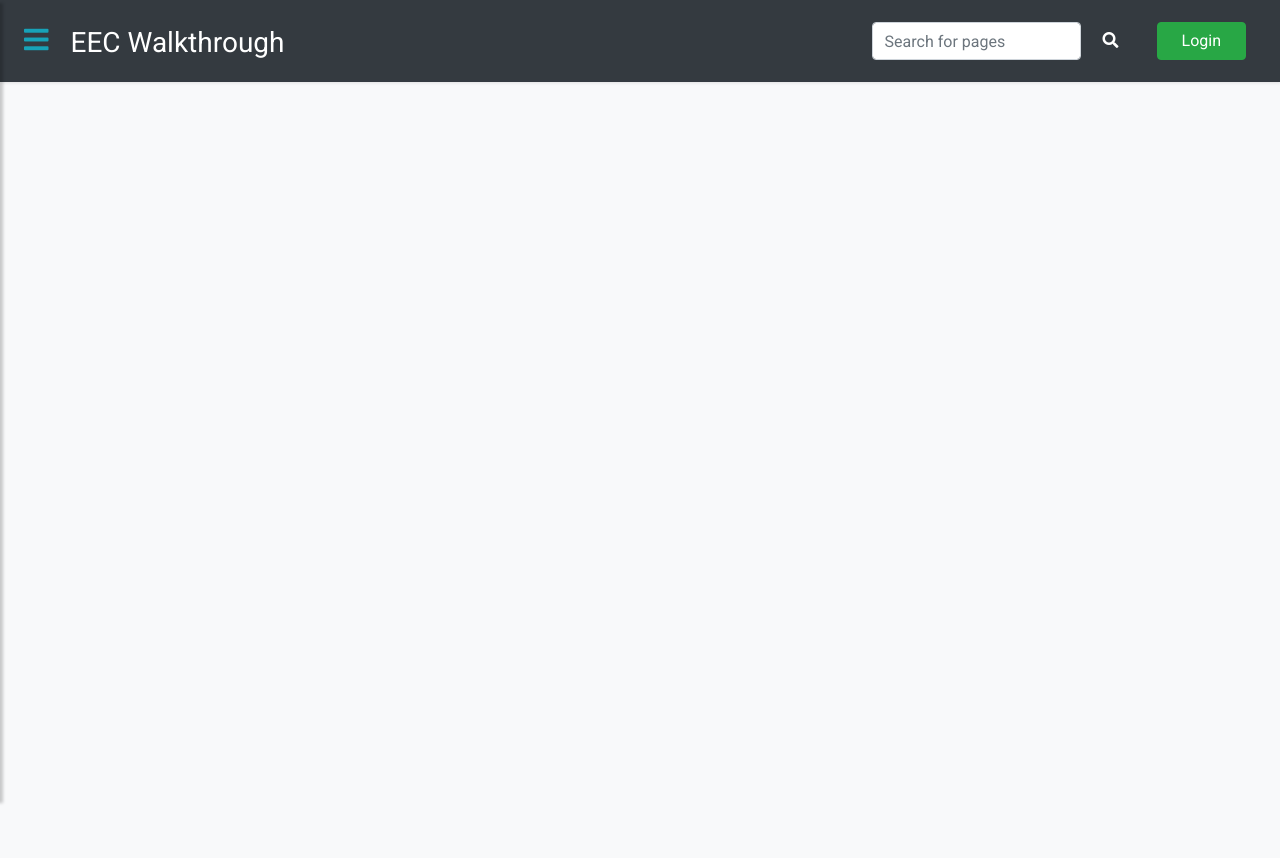
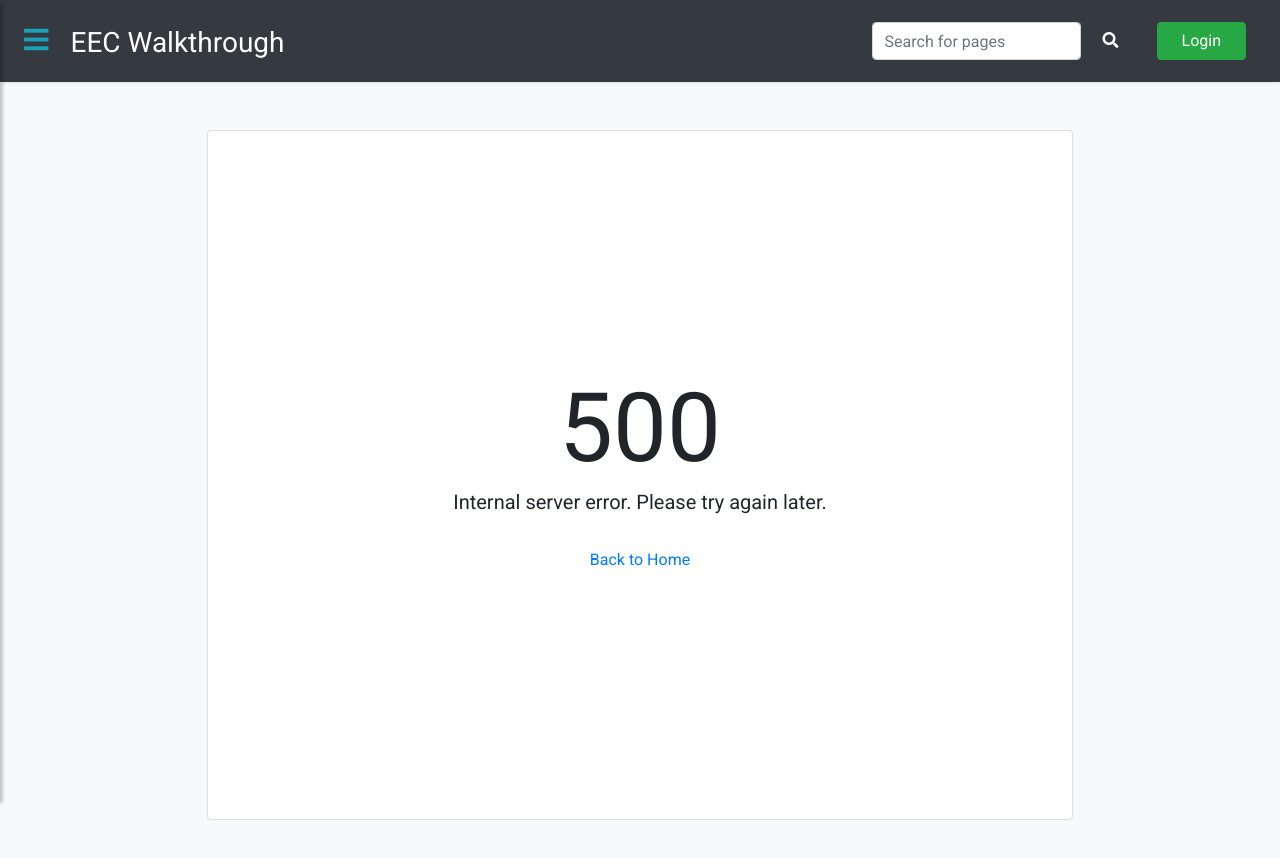
Before and after one commit to osu-cass/eec-walkthrough-react, a React (Create React App) app in the folder frontend/: page /500 in a window 1280 px wide. Shown: the top 858 px of the page. Before the commit the page ends 800 px from the top, so only its background shows below. Built offline with nearby package versions, Linux system fonts and the light colour scheme; no server answers.

Commit message:
Add 500 page

```diff
--- a/frontend/src/App.js
+++ b/frontend/src/App.js
@@ -5,6 +5,8 @@ import ManageUsers from "./pages/ManageUsers/ManageUsers";
 import Search from "./pages/Search/Search";
 import RegisterUser from "./pages/RegisterUser/RegisterUser";
 import EditUser from "./pages/EditUser/EditUser";
+import Error404 from "./pages/404/Error404";
+import Error500 from "./pages/500/Error500";
 import NavBar from "./components/NavBar/NavBar";
 import Sidebar from "./components/Sidebar/Sidebar";
 import {Route, Switch} from "react-router-dom";
@@ -69,11 +71,14 @@ class App extends React.Component {
           <Route path='/edit-user'>
             <EditUser handleNameChange={this.handleNameChange} />
           </Route>
+          <Route path='/500'>
+            <Error500 />
+          </Route>
           <Route exact path='/'>
             <Home />
           </Route>
           <Route path='*'>
-            <Home />
+            <Error404 />
           </Route>
         </Switch>
       </main>
--- /dev/null
+++ b/frontend/src/pages/500/Error500.css
@@ -0,0 +1,10 @@
+body {
+  background-color: #f8f9fa;
+  font-family: 'Roboto', sans-serif;
+}
+
+@media (min-width: 1200px) {
+  .container {
+    max-width: 70%;
+  }
+}
--- /dev/null
+++ b/frontend/src/pages/500/Error500.js
@@ -0,0 +1,22 @@
+import React from "react";
+import {Card} from "react-bootstrap";
+import "./Error500.css";
+
+function Error404() {
+  return (
+    <div className="container">
+      <Card className="my-5 py-5 mb-5" id="500-error-container">
+        <div className="container py-5">
+          <div className="row justify-content-center py-5">
+            <div className="col-md-12 text-center py-5 my-5">
+              <span className="display-1 d-block">500</span>
+              <div className="mb-4 lead">Internal server error. Please try again later.</div>
+              <a href="/" class="btn btn-link">Back to Home</a>
+            </div>
+          </div>
+        </div>
+      </Card>
+    </div>
+  );
+}
+export default Error404;
--- a/frontend/src/pages/ContentPage/CreateHeader.js
+++ b/frontend/src/pages/ContentPage/CreateHeader.js
@@ -54,7 +54,7 @@ class CreateHeader extends React.Component {
       }
     })
       .catch((err) => {
-        console.log(err);
+        console.error(err);
       });
 
     // Reload sidebar after adding
--- a/frontend/src/pages/ContentPage/EditCard.js
+++ b/frontend/src/pages/ContentPage/EditCard.js
@@ -146,7 +146,7 @@ class EditCard extends React.Component {
   updateSubpoints(idx) {
     // Handle random bug, will work if you keep clicking + Sub. Unknown reason.
     if (idx === null) {
-      console.log("error ", idx, this.state.items);
+      console.error("error ", idx, this.state.items);
       return;
     }
 
@@ -177,7 +177,7 @@ class EditCard extends React.Component {
   */
   deleteSubpoints(idx) {
     if (idx === null) {
-      console.log("error ", idx, this.state.items);
+      console.error("error ", idx, this.state.items);
       return;
     }
     idx = parseInt(idx);
@@ -231,7 +231,7 @@ class EditCard extends React.Component {
     // if left depth is smaller, this is a new "group". order index restarts at 1
     if (items[i - 1].depth < items[i].depth) { return 1; }
     // if left sibling of item has same depth, order index inc
-    if (items[i - 1].depth === items[i].depth) { return items[i - 1].depth + 1 && console.log("return ", items[i - 1].depth + 1); }
+    if (items[i - 1].depth === items[i].depth) { return items[i - 1].depth + 1; }
   }
 
   deleteCard = async () => {
@@ -316,7 +316,7 @@ class EditCard extends React.Component {
                 itemIds.push(res.insertId);
               })
               .catch((err) => {
-                console.log(err);
+                console.error(err);
               });
           }
         }
@@ -330,7 +330,7 @@ class EditCard extends React.Component {
         }
       })
       .catch((err) => {
-        console.log(err);
+        console.error(err);
       });
 
     // Reload page after adding
--- a/frontend/src/pages/ContentPage/Subject.js
+++ b/frontend/src/pages/ContentPage/Subject.js
@@ -114,7 +114,6 @@ class Subject extends React.Component {
         />
 
         {this.state.headers.map((header, i) => {
-          console.log(header);
           return (
             <Fragment key={i}>
               <SubjectCard subjectName={header.title} sticky>
```
Also changed, not shown: frontend/src/pages/ContentPage/CreateCard.js (+4 -8 lines).
